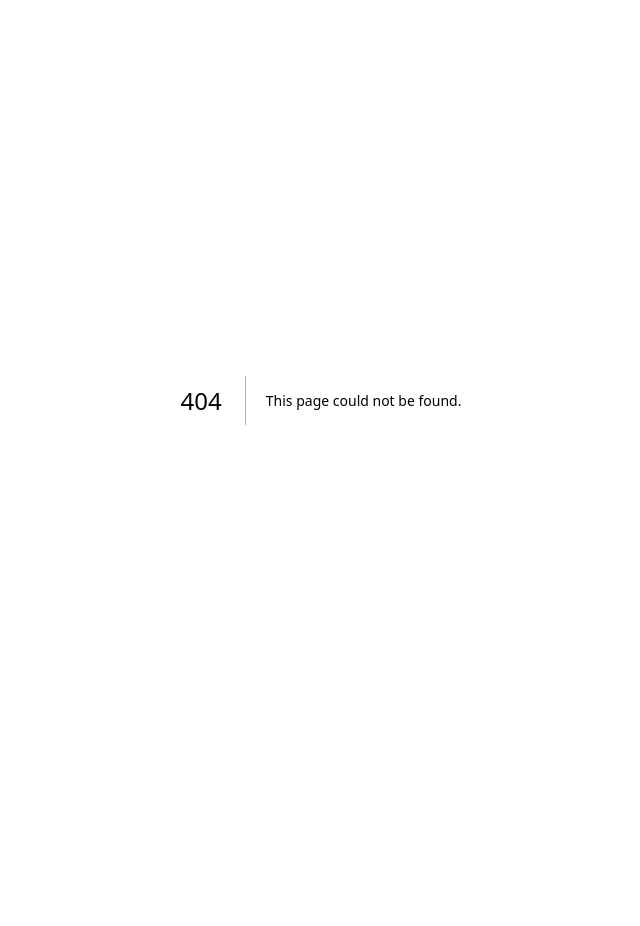
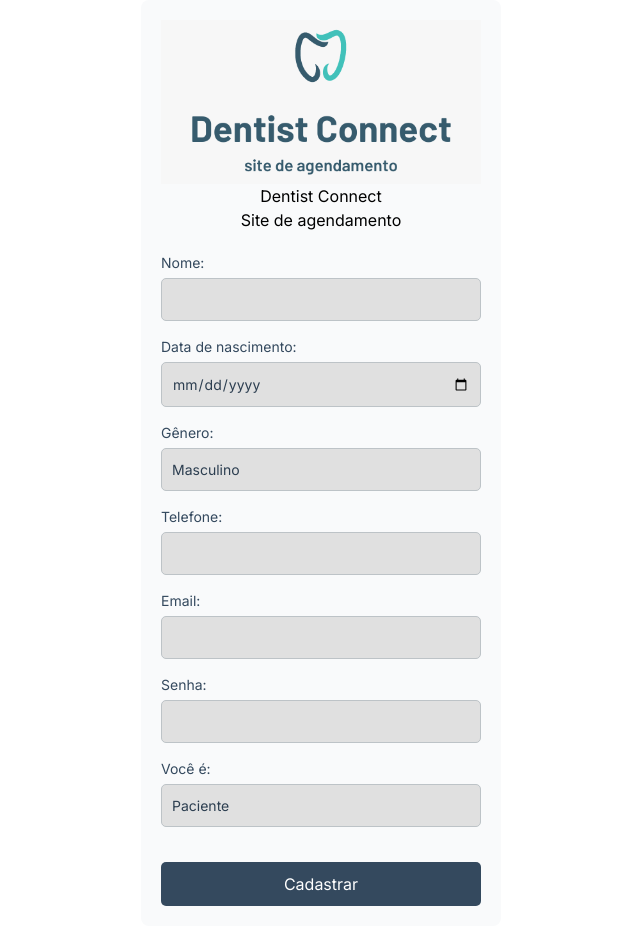
Before and after one commit to Emyllebsousa/dentistaconnect, a Next.js app in the folder dentistaconnect/: page /cadastro in a window 1280 px wide. Before the commit this address had no page. Shown: the whole page, without its empty margins (319-959 px from the left). Before the commit the page ends 800 px from the top, so only its background shows below. Built offline with nearby package versions, Linux system fonts and the light colour scheme.

Commit message:
criação das telas cadastro

```diff
--- /dev/null
+++ b/dentistaconnect/src/app/cadastrarprocedimento/page.jsx
@@ -0,0 +1,91 @@
+import React from 'react';
+
+export default function CadastrarProcedimento() {
+  return (
+    <div className="flex justify-center items-center min-h-screen bg-gray-100">
+      <div className="bg-white p-8 rounded-md shadow-lg w-full max-w-2xl">
+        <h2 className="text-xl font-bold mb-6 text-center text-gray-700">Cadastrar Procedimento</h2>
+        <form>
+          <div className="grid grid-cols-2 gap-6">
+            <div>
+              <label className="block text-gray-600 mb-2">Nome:</label>
+              <input
+                type="text"
+                className="w-full px-4 py-2 border rounded-md focus:outline-none focus:ring-2 focus:ring-blue-600"
+              />
+            </div>
+            <div>
+              <label className="block text-gray-600 mb-2">Procedimento:</label>
+              <div className="flex space-x-2">
+                <button className="px-4 py-2 bg-gray-300 rounded-md">Procedimento 1</button>
+                <button className="px-4 py-2 bg-gray-300 rounded-md">Procedimento 2</button>
+                <button className="px-4 py-2 bg-gray-300 rounded-md">Procedimento 3</button>
+              </div>
+            </div>
+            <div>
+              <label className="block text-gray-600 mb-2">Gênero:</label>
+              <input
+                type="text"
+                className="w-full px-4 py-2 border rounded-md focus:outline-none focus:ring-2 focus:ring-blue-600"
+              />
+            </div>
+            <div>
+              <label className="block text-gray-600 mb-2">Profissional:</label>
+              <input
+                type="text"
+                className="w-full px-4 py-2 border rounded-md focus:outline-none focus:ring-2 focus:ring-blue-600"
+              />
+            </div>
+            <div>
+              <label className="block text-gray-600 mb-2">Data de nascimento:</label>
+              <input
+                type="date"
+                className="w-full px-4 py-2 border rounded-md focus:outline-none focus:ring-2 focus:ring-blue-600"
+              />
+            </div>
+            <div>
+              <label className="block text-gray-600 mb-2">Data:</label>
+              <input
+                type="date"
+                className="w-full px-4 py-2 border rounded-md focus:outline-none focus:ring-2 focus:ring-blue-600"
+              />
+            </div>
+            <div>
+              <label className="block text-gray-600 mb-2">Telefone:</label>
+              <input
+                type="text"
+                className="w-full px-4 py-2 border rounded-md focus:outline-none focus:ring-2 focus:ring-blue-600"
+              />
+            </div>
+            <div>
+              <label className="block text-gray-600 mb-2">Hora Inicial:</label>
+              <input
+                type="time"
+                className="w-full px-4 py-2 border rounded-md focus:outline-none focus:ring-2 focus:ring-blue-600"
+              />
+            </div>
+            <div>
+              <label className="block text-gray-600 mb-2">Email:</label>
+              <input
+                type="email"
+                className="w-full px-4 py-2 border rounded-md focus:outline-none focus:ring-2 focus:ring-blue-600"
+              />
+            </div>
+            <div>
+              <label className="block text-gray-600 mb-2">Hora final:</label>
+              <input
+                type="time"
+                className="w-full px-4 py-2 border rounded-md focus:outline-none focus:ring-2 focus:ring-blue-600"
+              />
+            </div>
+          </div>
+          <div className="mt-6 text-center">
+            <button className="px-6 py-2 bg-blue-600 text-white rounded-md hover:bg-blue-700">
+              Salvar
+            </button>
+          </div>
+        </form>
+      </div>
+    </div>
+  );
+}
--- /dev/null
+++ b/dentistaconnect/src/app/cadastro/page.jsx
@@ -0,0 +1,56 @@
+import Card from "@/app/components/Card";
+import styles from "@/app/styles/cadastro.module.css";
+
+export default function Home() {
+  return (
+    <div className={styles.body}>
+    <div className={styles.container}>
+      <div className={styles.logo}>
+        <img src="/logo.png" alt="Logo" />
+        <div>
+            <h1>Dentist Connect</h1>
+            <p>Site de agendamento</p>
+        </div>
+    </div>
+    <form>
+        <div className={styles.formGroup}>
+            <label htmlFor="nome">Nome:</label>
+            <input type="text" id="nome" name="nome" className={styles.input} />
+        </div>
+        <div className={styles.formGroup}>
+            <label htmlFor="data-nascimento">Data de nascimento:</label>
+            <input type="date" id="data-nascimento" name="data-nascimento" className={styles.input} />
+        </div>
+        <div className={styles.formGroup}>
+            <label htmlFor="genero">Gênero:</label>
+            <select id="genero" name="genero" className={styles.input}>
+            <option value="masculino">Masculino</option>
+            <option value="feminino">Feminino</option>
+            <option value="outro">Outro</option>
+        </select>
+        </div>
+        <div className={styles.formGroup}>
+            <label htmlFor="telefone">Telefone:</label>
+            <input type="tel" id="telefone" name="telefone" className={styles.input} />
+        </div>
+        <div className={styles.formGroup}>
+            <label htmlFor="email">Email:</label>
+            <input type="email" id="email" name="email" className={styles.input} />
+        </div>
+        <div className={styles.formGroup}>
+        <label htmlFor="senha">Senha:</label>
+        <input type="password" id="senha" name="senha" className={styles.input} />
+        </div>
+        <div className={styles.formGroup}>
+        <label htmlFor="voce-e">Você é:</label>
+        <select id="voce-e" name="voce-e" className={styles.input}>
+            <option value="paciente">Paciente</option>
+            <option value="responsavel">Responsável</option>
+        </select>
+        </div>
+        <button type="submit" className={styles.btn}>Cadastrar</button>
+    </form>
+    </div>
+    </div>
+);
+}
--- a/dentistaconnect/src/app/components/Login.jsx
+++ b/dentistaconnect/src/app/components/Login.jsx
@@ -1,5 +1,4 @@
-// src/app/components/Login.js
-"use client"; // Adicione essa linha no início do arquivo
+"use client";
 
 import React, { useState } from 'react';
 import styles from "@/app/styles/login.module.css";
@@ -10,7 +9,6 @@ const Login = () => {
 
   const handleSubmit = (e) => {
     e.preventDefault();
-    // Aqui você pode adicionar a lógica para enviar os dados para a API ou realizar autenticação
     console.log('Email:', email);
     console.log('Password:', password);
   };
--- a/dentistaconnect/src/app/components/confirm.jsx
+++ b/dentistaconnect/src/app/components/confirm.jsx
@@ -1,5 +1,5 @@
 export default function Confirm() {
     return (
-      <h1>hello hor</h1>
+      <h1>olá paciente</h1>
     );
   }
--- /dev/null
+++ b/dentistaconnect/src/app/styles/cadastro.module.css
@@ -0,0 +1,98 @@
+.container {
+    max-width: 360px;
+    margin: auto;
+    padding: 20px;
+    background-color: #F9FAFB;
+    border-radius: 8px;
+}
+
+.logo {
+    text-align: center;
+    margin-bottom: 20px;
+}
+
+.logoImage {
+    width: 50px;
+    margin-bottom: 10px;
+}
+
+.title {
+    font-size: 24px;
+    margin: 0;
+    color: #2C3E50;
+}
+
+.subtitle {
+    margin: 0;
+    font-size: 14px;
+    color: #7F8C8D;
+}
+
+.form {
+    display: flex;
+    flex-direction: column;
+}
+
+.formGroup {
+    margin-bottom: 15px;
+}
+
+.formGroup label {
+    font-size: 14px;
+    color: #34495E;
+    margin-bottom: 5px;
+    display: block;
+}
+
+.input {
+    width: 100%;
+    padding: 10px;
+    font-size: 14px;
+    border: 1px solid #BDC3C7;
+    border-radius: 5px;
+    background-color: #E0E0E0;
+    color: #2C3E50;
+    box-sizing: border-box;
+}
+
+.input::placeholder {
+    color: #7F8C8D;
+}
+
+.input[type="date"] {
+    padding-right: 10px;
+}
+
+select.input {
+    appearance: none;
+    -webkit-appearance: none;
+    -moz-appearance: none;
+    background-color: #E0E0E0;
+    color: #2C3E50;
+}
+
+select.input option {
+    background-color: #FFFFFF;
+    color: #2C3E50;
+}
+
+.btn {
+    width: 100%;
+    padding: 10px;
+    font-size: 16px;
+    background-color: #34495E;
+    color: white;
+    border: none;
+    border-radius: 5px;
+    cursor: pointer;
+    margin-top: 20px;
+}
+
+.btn:hover {
+    background-color: #2C3E50;
+}
+
+.body{
+    background-color: white;
+    margin: 0;
+}
```
